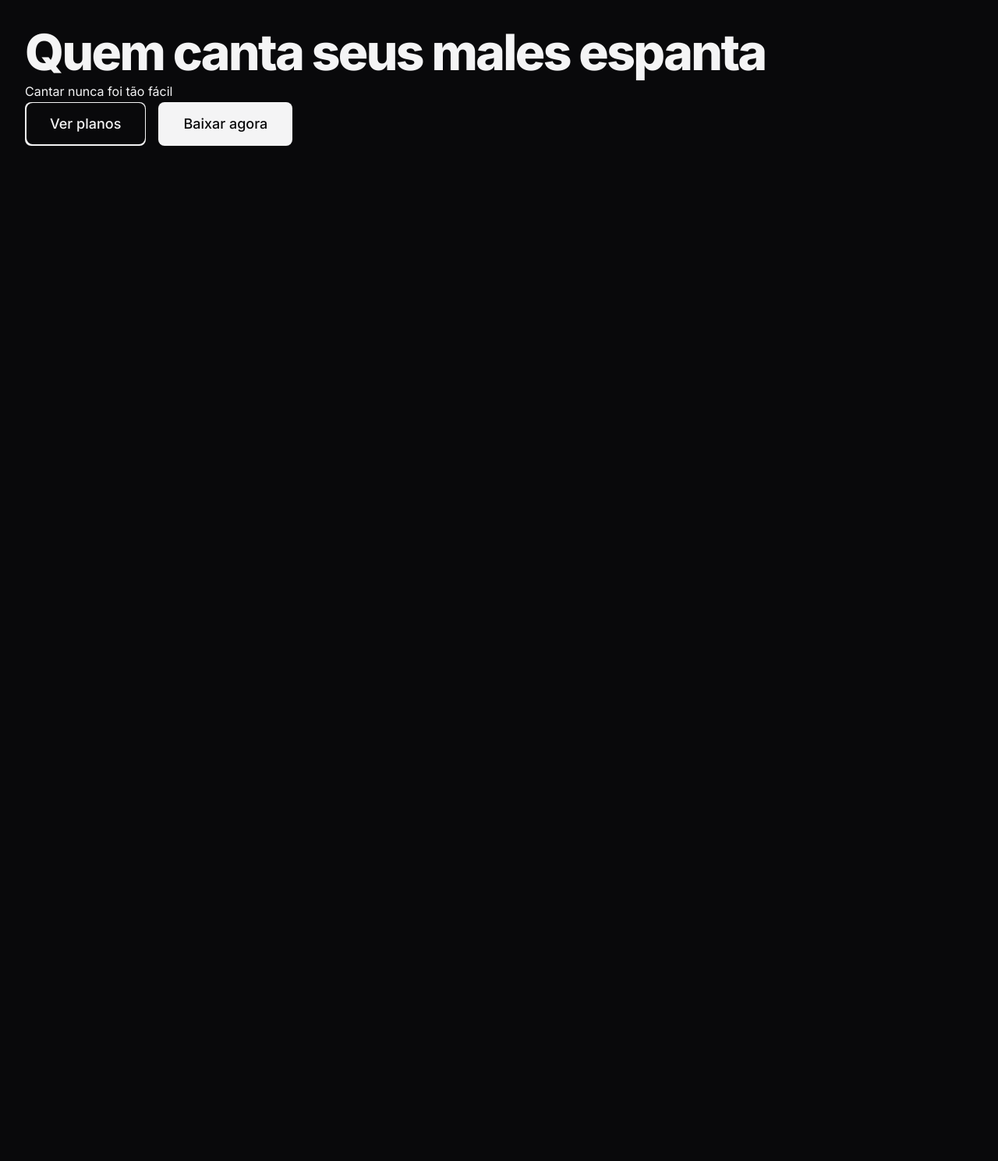
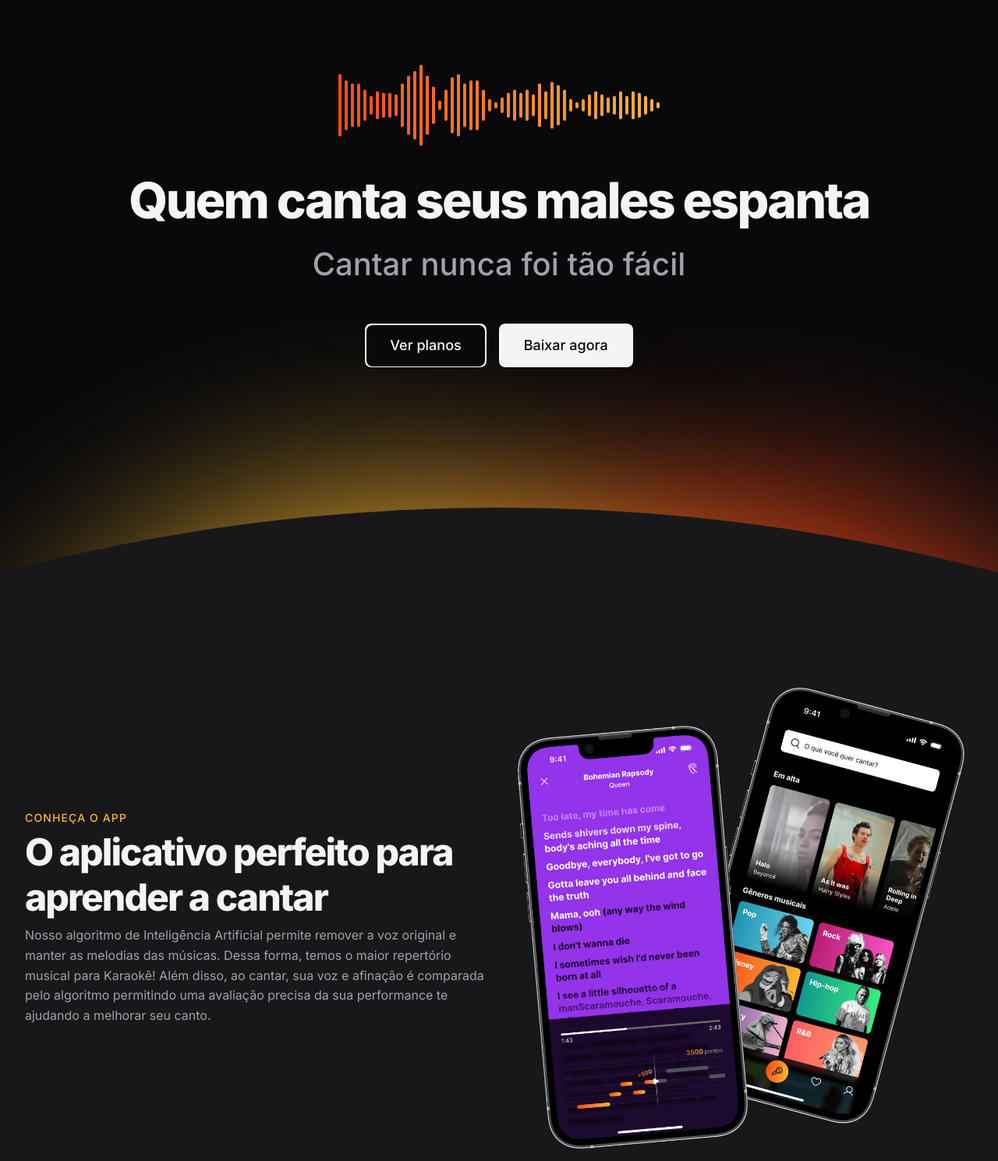
Before and after one commit to f4k3fun/zingen, a plain HTML site: page index.html in a window 1280 px wide. Shown: the part 93-1582 px from the top of the page at 78% size. Before the commit the page ends 800 px from the top, so only its background shows below. Drawn offline with Linux system fonts and the light colour scheme.

Commit message:
section about

```diff
--- a/index.html
+++ b/index.html
@@ -42,5 +42,32 @@
       </div>
     </div>
   </section>
+
+
+  <section id="smartphones-img">
+
+    <div class="container">
+    <img src="assets/smartphones.png" alt="">
+    </div>
+  </section>
+
+  <section id="about">
+    <div class="container even-columns py-xl items-center">
+      <div>
+        <header>
+          <strong>Conheça o app</strong>
+          <h2>O aplicativo perfeito para aprender a cantar</h2>
+
+        </header>
+        <p>Nosso algoritmo de Inteligência Artificial permite remover a voz original e manter as melodias das músicas. Dessa
+          forma,
+          temos o maior repertório musical para Karaokê! Além disso, ao cantar, sua voz e afinação é comparada pelo algoritmo
+          permitindo uma avaliação precisa da sua performance te ajudando a melhorar seu canto.</p>
+      </div>
+      <div>
+        <img class="desktop-only" src="assets/smartphones.png" alt="">
+      </div>
+    </div>
+  </section>
 </body>
 </html>
--- /dev/null
+++ b/styles/about.css
@@ -0,0 +1,7 @@
+#about {
+  background-color: var(--surface-color);
+
+  & .even-columns {
+    gap: 2rem;
+  }
+}
--- a/styles/global.css
+++ b/styles/global.css
@@ -83,6 +83,10 @@ a:hover {
   color: transparent;
 }
 
+& img {
+  max-width: 100%;
+  display: inline-block;
+}
 
 ul[role="list"]{
   list-style: none;
--- /dev/null
+++ b/styles/hero.css
@@ -0,0 +1,46 @@
+#hero {
+  text-align: center;
+
+  & img[src*="music-bars"]{
+    width: 12.875rem;
+  }
+
+  & h1 {
+    margin-top: 1rem;
+  }
+
+  & p {
+    font: var(--fw-md) var(--fs-lg)/1.4 var(--ff-sans);
+    color: var(--text-color-secondary);
+    margin-top: .5rem;
+  }
+
+  & .buttons {
+    justify-content: center;
+    margin-top: 2rem;
+  }
+}
+
+@media (width >= 80em){
+  #hero {
+    background: url(../assets/bg-hero-desktop.svg) no-repeat bottom center/contain;
+    padding-bottom: 15rem;
+
+    & img[src*="music-bars"] {
+        width: 25.75rem;
+      }
+
+      & h1 {
+        margin-top: 1.5rem;
+      }
+
+      & p {
+        margin-top: 1rem;
+        font-size: 2.5rem;
+      }
+
+      & .buttons {
+        margin-top: 3rem;
+      }
+  }
+}
--- a/styles/index.css
+++ b/styles/index.css
@@ -3,3 +3,6 @@
 @import url(buttons.css);
 @import url(social.css);
 @import url(header.css);
+@import url(hero.css);
+@import url(sections.css);
+@import url(about.css);
--- /dev/null
+++ b/styles/sections.css
@@ -0,0 +1,37 @@
+#smartphones-img {
+  margin-top: 5rem;
+  background: url(../assets/ilustration.svg) top/cover;
+}
+
+section{
+   & header {
+     & strong {
+      display: block;
+      font: var(--fw-md) var(--fs-sm)/100% var(--ff-sans);
+      letter-spacing: 0.08em;
+      text-transform: uppercase;
+
+
+      color: var(--brand-primary);
+     }
+     & h2 {
+      margin-top: .5rem;
+
+     }
+
+   }
+
+   & p {
+    margin-top: .5rem;
+    color: var(--text-color-secondary);
+   }
+}
+
+
+
+
+@media (width >= 80em){
+  #smartphones-img {
+    display: none;
+  }
+}
--- a/styles/utility.css
+++ b/styles/utility.css
@@ -6,8 +6,8 @@
   padding-block: var(--py-lg);
 }
 
-.py-lx {
-  padding-block: var(--py-base);
+.py-xl {
+  padding-block: var(--py-xl);
 }
 
 .px-lg {
```
Also changed, not shown: assets/bg-hero-desktop.svg (added), assets/ilustration.svg (added), assets/music-bars.svg (added), assets/smartphones.png (renamed from assets/App mockups.png).
